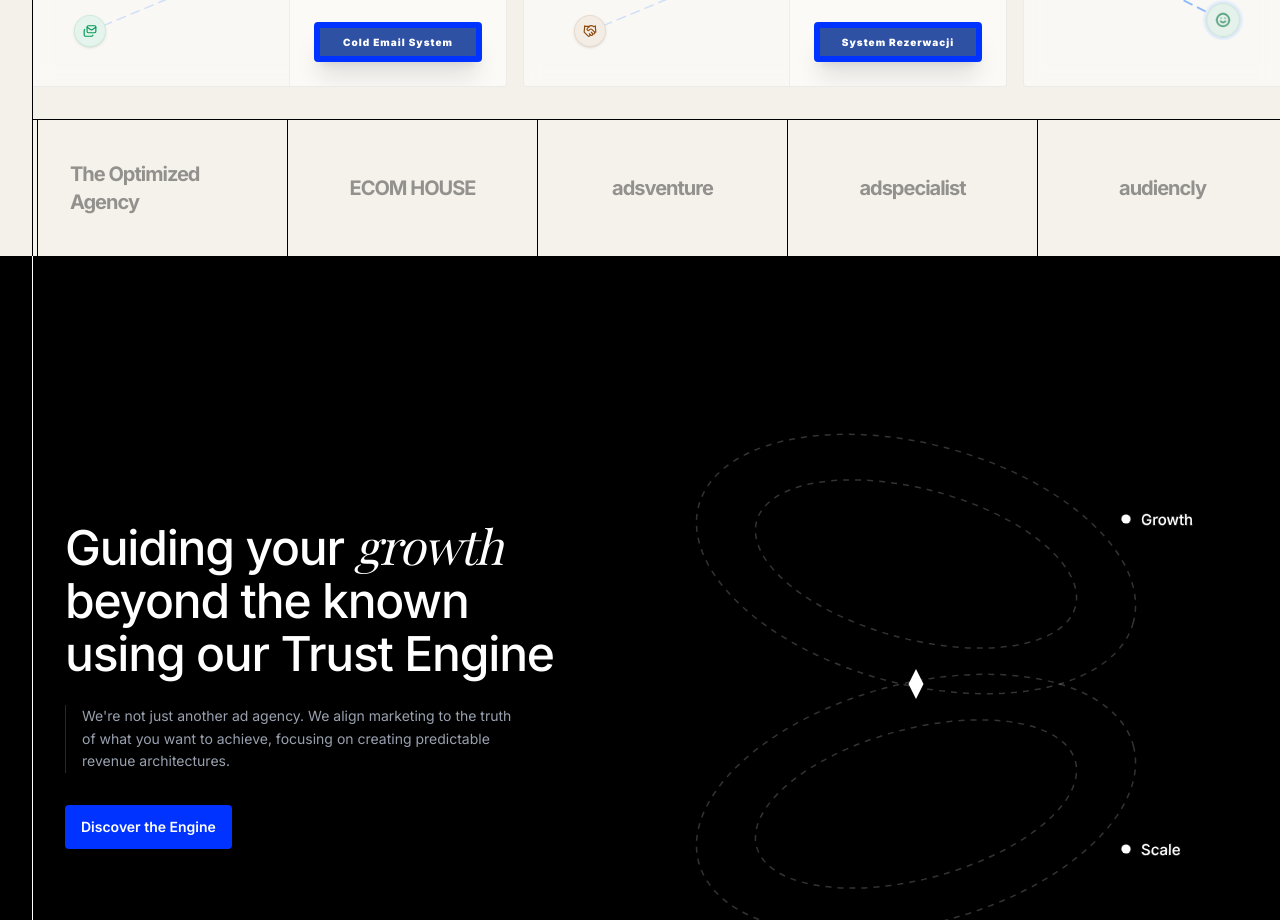
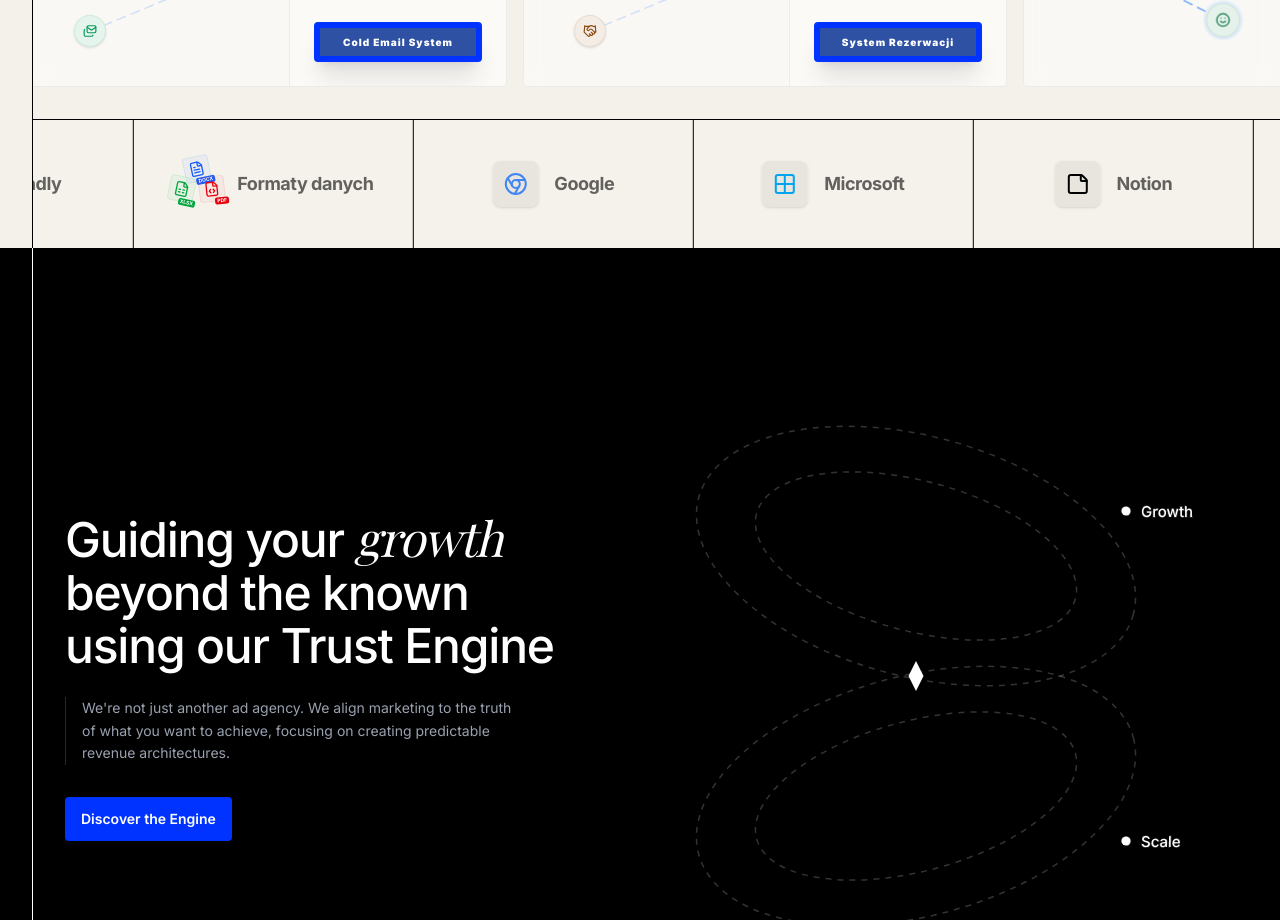
Before and after one commit to szymonr-biznes/szymon-rajski, a Next.js app: page / in a window 1280 px wide. Shown: the part 2440-3360 px from the top of the page. Built offline with nearby package versions, Linux system fonts and the light colour scheme; a web font is replaced by a local one.

Commit message:
feat usage friendly technologies

```diff
--- a/components/usage-gallery.tsx
+++ b/components/usage-gallery.tsx
@@ -1,10 +1,33 @@
 "use client"
 
 import { WorkflowDiagram } from "./workflow-diagram"
+import {
+  Chrome,
+  Grid2X2,
+  StickyNote,
+  Box,
+  CreditCard,
+  Linkedin,
+  FileText,
+  FileSpreadsheet,
+  FileCode,
+  Calendar
+} from "lucide-react"
 import { businessServices, socialMediaServices } from "@/lib/services"
 
 const allServices = [...businessServices, ...socialMediaServices]
 const displayServices = [...allServices, ...allServices]
+
+const brands = [
+  { id: 'google', name: 'Google', icon: <Chrome className="w-6 h-6" />, color: 'text-[#4285F4]' },
+  { id: 'microsoft', name: 'Microsoft', icon: <Grid2X2 className="w-6 h-6" />, color: 'text-[#00A4EF]' },
+  { id: 'notion', name: 'Notion', icon: <StickyNote className="w-6 h-6" />, color: 'text-black' },
+  { id: 'dropbox', name: 'DropBox', icon: <Box className="w-6 h-6" />, color: 'text-[#0061FF]' },
+  { id: 'stripe', name: 'Stripe', icon: <CreditCard className="w-6 h-6" />, color: 'text-[#635BFF]' },
+  { id: 'linkedin', name: 'LinkedIn', icon: <Linkedin className="w-6 h-6" />, color: 'text-[#0A66C2]' },
+  { id: 'calendly', name: 'Calendly', icon: <Calendar className="w-6 h-6" />, color: 'text-[#006BFF]' },
+  { id: 'files', name: 'Formaty danych', icon: null, color: '' },
+]
 
 export function UsageGallery() {
   return (
@@ -85,13 +108,33 @@ export function UsageGallery() {
             `}
           </style>
           <div className="flex animate-infinite-scroll-reverse w-max">
-            {[...["ECOM HOUSE", "adsventure", "adspecialist", "audiencly", "beilmann", "The Optimized Agency"], ...["ECOM HOUSE", "adsventure", "adspecialist", "audiencly", "beilmann", "The Optimized Agency"]].map((brand, idx) => (
+            {[...brands, ...brands].map((brand, idx) => (
               <div
                 key={idx}
-                className="flex-shrink-0 w-[250px] px-8 py-10 flex items-center justify-center border-r border-black"
+                className="flex-shrink-0 w-[280px] px-8 py-10 flex items-center justify-center border-r border-black gap-4 group/item"
               >
-                <span className="text-xl font-bold tracking-tighter text-black/40 grayscale hover:grayscale-0 transition-all duration-300">
-                  {brand}
+                {brand.id === 'files' ? (
+                  <div className="relative w-12 h-12 flex items-center justify-center">
+                    <div className="absolute -top-1 left-1/2 -translate-x-1/2 bg-blue-500/5 p-1 rounded-sm border border-blue-500/10 transform -rotate-12">
+                      <FileText className="w-4 h-4 text-blue-600" />
+                      <span className="absolute -bottom-1 -right-1 text-[5px] font-bold bg-blue-600 text-white px-0.5 rounded-xs">DOCX</span>
+                    </div>
+                    <div className="absolute top-4 -left-1 bg-green-500/5 p-1 rounded-sm border border-green-500/10 transform rotate-12">
+                      <FileSpreadsheet className="w-4 h-4 text-green-600" />
+                      <span className="absolute -bottom-1 -right-1 text-[5px] font-bold bg-green-600 text-white px-0.5 rounded-xs">XLSX</span>
+                    </div>
+                    <div className="absolute top-4 -right-1 bg-red-500/5 p-1 rounded-sm border border-red-500/10 transform -rotate-6">
+                      <FileCode className="w-4 h-4 text-red-600" />
+                      <span className="absolute -bottom-1 -right-1 text-[5px] font-bold bg-red-600 text-white px-0.5 rounded-xs">PDF</span>
+                    </div>
+                  </div>
+                ) : (
+                  <div className={`p-2.5 bg-black/5 rounded-lg group-hover/item:bg-white transition-all duration-300 shadow-sm border border-transparent group-hover/item:border-black/5 ${brand.color}`}>
+                    {brand.icon}
+                  </div>
+                )}
+                <span className="text-lg font-bold tracking-tight text-black/60 group-hover/item:text-black transition-colors duration-300">
+                  {brand.name}
                 </span>
               </div>
             ))}
```
